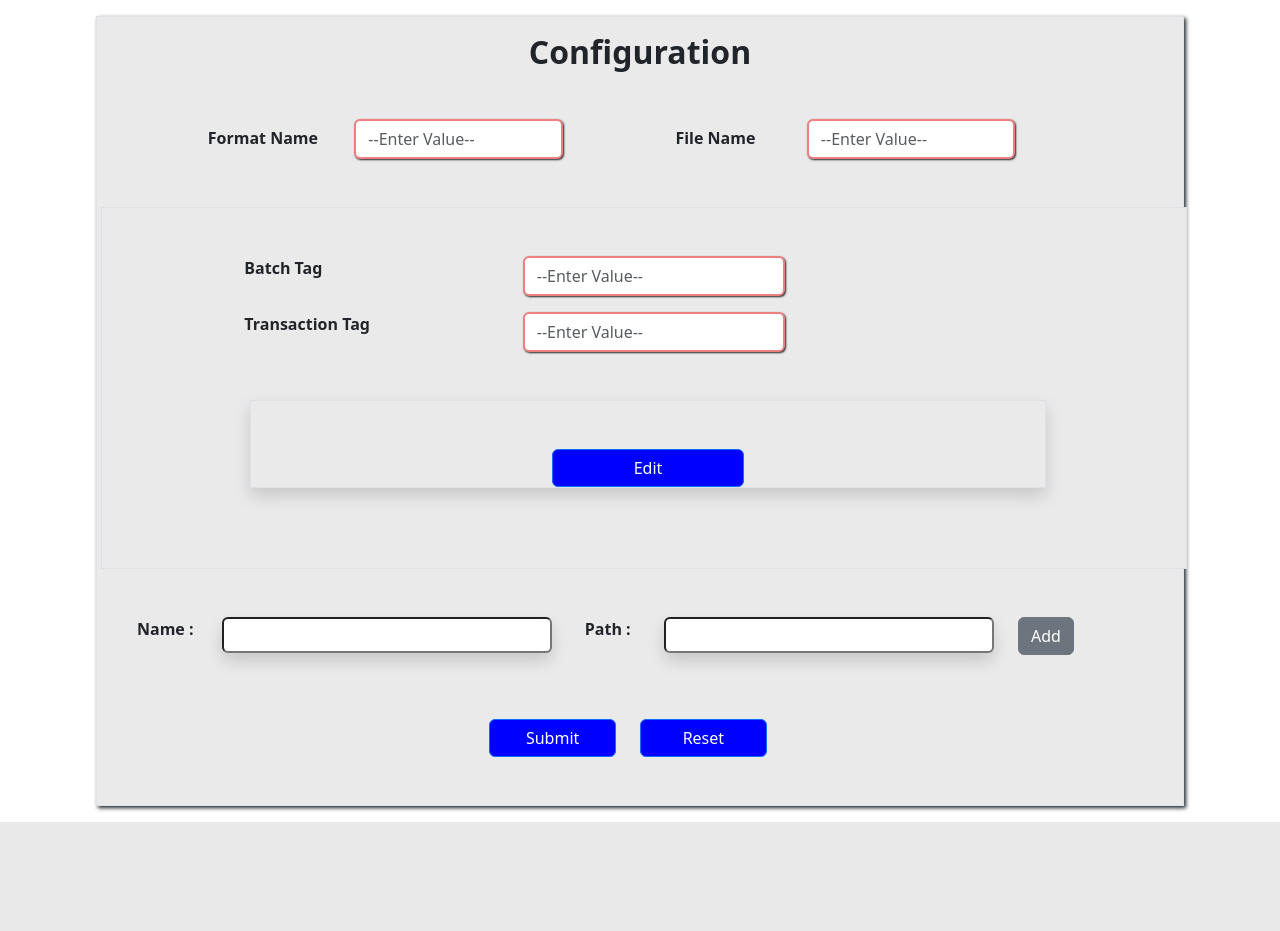
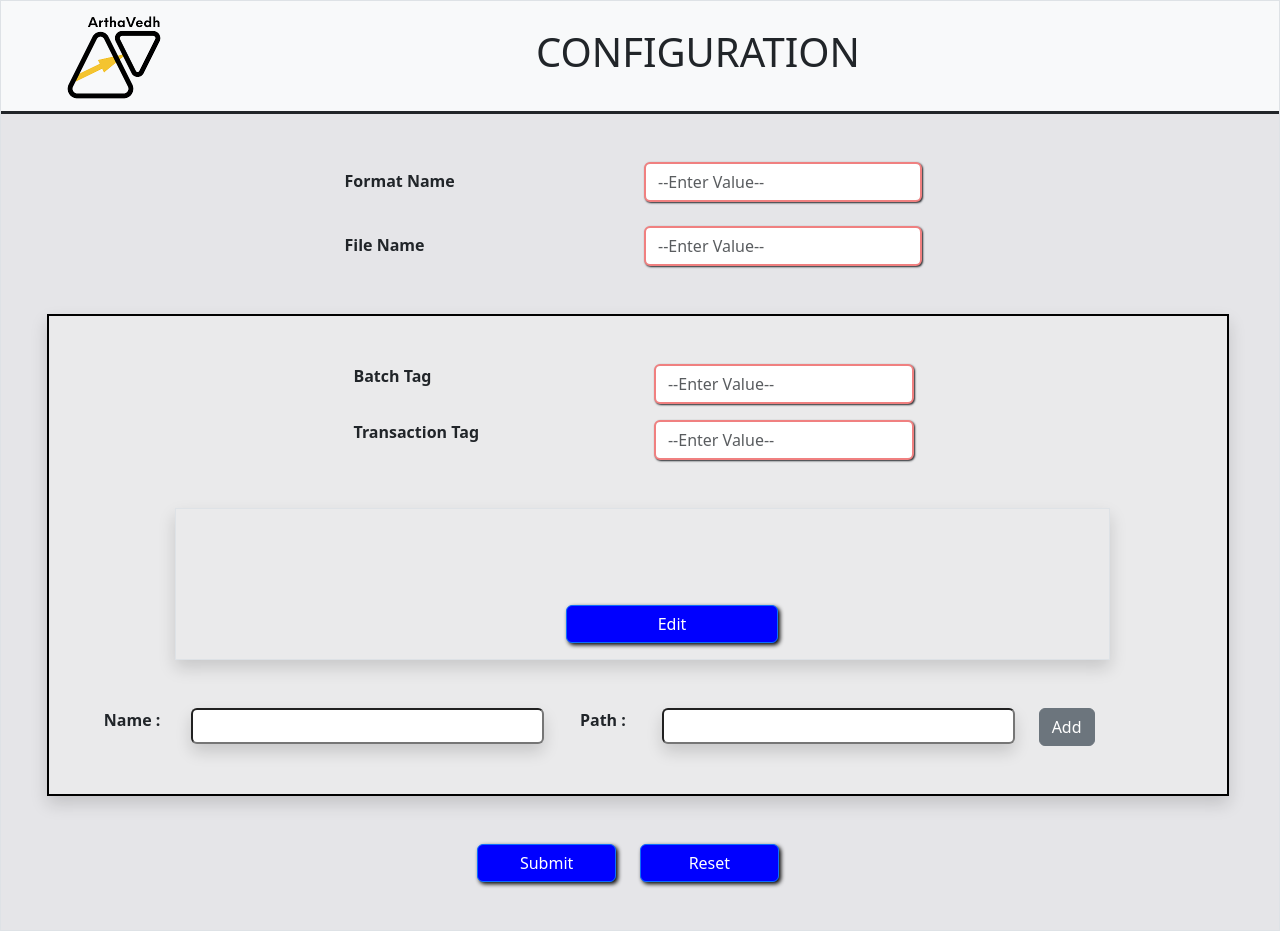
Before and after one commit to AV-Rushi/AVSampleGenerator, a Flask app: template templates/configure.html in a window 1280 px wide. Before the commit the page ends 822 px from the top, so only its background shows below. Run offline with Flask 3, Linux system fonts and the light colour scheme; the template is opened without the code that fills it, so the values that code supplies are empty.

Commit message:
image ,soapsolution,config,index files updated

```diff
--- a/soapSolution.py
+++ b/soapSolution.py
@@ -61,7 +61,7 @@ def shortenurl1():
     ReadFunction.readFile(file,int(batchNo),int(txnNo),int(amtType),float(amount),ccy,ccy1)
     ReadFunction.writeFile(file,str(ccy),str(ccy1),valueDate,ccyCheck,int(cdtrDataChoice),int(dbtrDataChoice),int(cdtrAccountLength), int(dbtrAccountLength),chkCdtrBic,cdtrBic,chkCdtrClrSysId,int(radioCdtrCdPrtry),cdtrCd,cdtrPrtry,chkCdtrMmbId,cdtrMmbId,chkCdtrOtherId,cdtrOtherId,chkDbtrBic,dbtrBic,chkDbtrClrSysId,int(radioDbtrCdPrtry),dbtrCd,dbtrPrtry,chkDbtrMmbId,dbtrMmbId,chkDbtrOtherId,dbtrOtherId,int(cdtrAgtDataChoice),int(dbtrAgtDataChoice),cdtrAccountName,dbtrAccountName)
     os.remove("Input\Temp\SampleFile1.xml")
-    return "File Generated Successfully"
+    return render_template("index.html")
 
 @app.route('/configure', methods=['GET', 'POST'])
 def configure():
--- a/templates/configure.html
+++ b/templates/configure.html
@@ -21,142 +21,129 @@
             /* background-color: linen; */
             background-color: rgb(230, 225, 223);
         }
-        #btn{
+        #btnEdit,#btnSubmit,#btnReset{
             background-color:blue;
             color: white;
+            box-shadow: 2px 2px 4px black;
         }
-        #btn:hover{
+        #btnEdit:hover,#btnSubmit:hover,#btnReset:hover{
             background-color: white;
             color: blue;
+
         }
+
+
+
+
     </style>
 </head>
 
 <body>
-    <div class="container-fluid px-5 ">
+<div class=" container-fluid">
     <form action="configure" method="post">
-            <div class="row my-3 mx-5 border" id="configform"
-                style="background-color: rgb(234, 234, 235);box-shadow: 2px 2px 4px;">
-                <div class="col-12 text-center">
-                    <h2 class="fw-bold text-center mt-3 mb-5">Configuration</h2>
+        <div class="row border text-center" id="configform"
+             style="background-color:rgb(229, 229, 232);box-shadow: 2px 2px 4px;">
+            <div class="col-12 p-0" style="background-color:rgb(245, 238, 227)">
+                 <nav class="navbar navbar-expand-lg bg-body-tertiary  p-0 m-0 border-bottom border-dark border-3"
+            style="background-color:rgb(245, 238, 227)">
+            <div class="container-fluid">
+              <a class="navbar-brand" href="#">
+                <img src="{{ url_for('static', filename='arthavedh.png') }}" class="w-50 h-50"> </a>
+
+              <div class="collapse navbar-collapse text-start " id="navbarSupportedContent">
+                <ul class="navbar-nav mx-auto mb-2 mb-lg-0  ">
+                  <h1 style="margin-left: -100px;
+font-size:40px; ">CONFIGURATION</h1>
+                </ul>
+
+              </div>
+            </div>
+          </nav>
+            </div>
+
+            <div class="row justify-content-center px-5">
+                <div class="col-12 col-md-3"></div>
+                <div class="col-12 col-md-3 text-start mt-5">
+                    <label for="formatName" class="col-form-label fw-bold">Format Name</label>
+                </div>
+                <div class="col-12 col-md-4 mt-5">
+                    <input type="text" id="formatName" class="form-control ms-1 w-75"
+                           placeholder="--Enter Value--" value="{{ template }}" name="formatname"/>
+                </div>
+                <div class="col-12 col-md-2"></div>
+                <div class="col-12 col-md-3"></div>
+
+
+                <div class="col-12 col-md-3 text-start mt-4">
+                    <label for="fileName" class="col-form-label fw-bold">File Name</label>
+                </div>
+                <div class="col-12 col-md-4 mt-4">
+                    <input type="text" id="fileName" class="form-control ms-1 w-75"
+                           placeholder="--Enter Value--" value="{{ file }}" name="filename"/>
+                </div>
+                <div class="col-12 col-md-2"></div>
+
+
+                <div class="row border border-black border-2 mt-5 py-5 text-center ms-2 mb-5 shadow" style="background-color: rgb(234, 234, 235); ">
+                    <div class="col-12 col-md-1"></div>
+                    <div class="col-12 col-md-10 text-center px-5">
+                        <div class="row ">
+                            <div class="col-12 col-md-2"></div>
+
+                            <div class="col-12 col-md-3 text-start">
+                                <label for="batchlevel" class=" fw-bold">Batch Tag</label>
                             </div>
                             <div class="col-12 col-md-1"></div>
-                <div class="col-12 col-md-5 text-center ">
+                            <div class="col-12 col-md-5 text-center">
+                                <input type="text" id="batchlevel" class="form-control ms-1 w-75"
+                                       placeholder="--Enter Value--" value="{{ batchtag }}" name="batchelement"/>
+                            </div>
+
+                            <div class="col-12 col-md-2"></div>
+
+                            <div class="col-12 col-md-3 text-start mt-3">
+                                <label for="transactionlevel" class=" fw-bold">Transaction Tag</label>
+                            </div>
+                            <div class="col-12 col-md-1"></div>
+
+                            <div class="col-12 col-md-5 my-3 ">
+                                <input type="text" id="transactionlevel" class="form-control ms-1 w-75"
+                                       placeholder="--Enter Value--" value="{{ txntag }}" name="transactionelement"/>
+                            </div>
+                            <div class="col-12 col-md-1"></div>
+
+                        </div>
+                    </div>
+                    <div class="col-12 col-md-1"></div>
+
+                    <div class="row  mx-3 mt-3 pt-3 px-3 ms-1 text-center" id="edit_section">
+                        <div class="col-12 col-md-1"></div>
+                        <div class="col-12 col-md-10 border shadow ">
+                            <div class="row mt-5 text-start ms-5">
+                                {% for row in data %}
+                                <div class="col-12 col-md-6">
                                     <div class="row">
-                        <div class="col-12 col-md-4">
-                            <label for="formatName" class="col-form-label fw-bold">Format Name</label>
+                                        <div class="col-12 col-md-1 mt-3">
+                                            <input class="form-check-input" type="checkbox" value="1"
+                                                   id="flexCheckChecked" checked>
                                         </div>
-                        <div class="col-12 col-md-8">
-                            <input type="text" id="formatName" class="form-control ms-1 w-75"
-                                placeholder="--Enter Value--"  value="{{ template }}" name="formatname" />
+                                        <div class="col-12 col-md-4 mt-2">
+                                            <label for="BrnchId" class="col-form-label fw-bold">{{ row[0] }}</label>
+                                        </div>
+                                        <div class="col-12 col-md-7 mt-2">
+                                            <input type="text" id="BrnchId" class="form-control shadow ms-1 w-75 "
+                                                   placeholder="--Enter Value--" name="filename" value="{{ row[1] }}"/>
                                         </div>
                                     </div>
                                 </div>
-
-
-                <div class="col-12 col-md-5 text-center">
-                    <div class="row">
-                        <div class="col-12 col-md-4">
-                            <label for="fileName" class="col-form-label fw-bold">File Name</label>
-                        </div>
-                        <div class="col-12 col-md-8">
-                            <input type="text" id="fileName" class="form-control ms-1 w-75"
-                                placeholder="--Enter Value--" value="{{ file }}" name="filename" />
+                                {% endfor %}
+                                <div class="col-12 col-md-12 text-center mt-5 mb-3">
+                                    <button type="button" class="btn btn-primary w-25" id="btnEdit">Edit</button>
                                 </div>
                             </div>
                         </div>
                         <div class="col-12 col-md-1"></div>
-
-
-                <div class="row border px-5 ms-1 mt-5 py-5" style="background-color: rgb(234, 234, 235)">
-                    <div class="col-12 col-md-1"></div>
-                    <div class="col-12 col-md-10">
-                        <div class="row">
-                            <div class="col-12 col-md-4">
-                                <label for="batchlevel" class=" fw-bold">Batch Tag</label>
                     </div>
-                            <div class="col-12 col-md-8">
-                                <input type="text" id="batchlevel" class="form-control ms-1 w-50"
-                                    placeholder="--Enter Value--" value="{{ batchtag }}"  name="batchelement" />
-                            </div>
-
-                            <div class="col-12 col-md-4 mt-3">
-                                <label for="transactionlevel" class=" fw-bold">Transaction Tag</label>
-                            </div>
-                            <div class="col-12 col-md-8 my-3 ">
-                                <input type="text" id="transactionlevel" class="form-control ms-1 w-50"
-                                    placeholder="--Enter Value--"  value="{{ txntag }}" name="transactionelement" />
-                            </div>
-                        </div>
-                    </div>
-                    <div class="col-12 col-md-1"></div>
-
-                    <div class="row  mx-3 my-3 py-3 px-3 ms-1" id="edit_section">
-                        <div class="col-12 col-md-1"></div>
-                        <div class="col-12 col-md-10 border shadow">
-                            <div class="row">
-                                {% for row in data %}
-                                <div class="col-12 col-md-6">
-                                    <div class="row">
-                                        <div class="col-12 col-md-1 mt-2">
-                                            <input class="form-check-input" type="checkbox" value="1"
-                                                id="flexCheckChecked" checked>
-                                        </div>
-                                        <div class="col-12 col-md-4">
-                                            <label for="BrnchId" class="col-form-label fw-bold">{{ row[0] }}</label>
-                                        </div>
-                                        <div class="col-12 col-md-7">
-                                            <input type="text" id="BrnchId" class="form-control shadow ms-1 w-75 mt-1"
-                                                placeholder="--Enter Value--" name="filename" value="{{ row[1] }}" />
-                                        </div>
-                                    </div>
-                                </div>
-                                {% endfor %}
-                                <div class="col-12 col-md-12 text-center mt-5">
-                                    <button type="button" class="btn btn-primary w-25" id="btn">Edit</button>
-                                </div>
-
-                            </div>
-                        </div>
-                        <div class="col-12 col-md-1"></div>
-                    </div>
-                </div>
-
-
-                <div class="row" id="container">
-                    <div class="col-12 col-md-1 text-center mt-5 mb-3 ms-4 ">
-                        <label class="fw-bold">Name :</label>
-                    </div>
-                    <div class="col-12 col-md-4 mt-5">
-                        <input type="text" class="shadow py-1 rounded w-100 text-start">
-                    </div>
-                    <div class="col-12 col-md-1 text-center mt-5 mb-3">
-                        <label class="fw-bold">Path :</label>
-                    </div>
-                    <div class="col-12 col-md-4 mt-5">
-                        <input type="text" class="shadow py-1 rounded w-100 text-start mb-3">
-                    </div>
-
-                    <div class="col-12 col-md-1 mt-5 text-start ">
-                        <button id="add-button" class=" btn btn-secondary rounded mb-3">Add</button>
-                    </div>
-                </div>
-
-
-                <div class="row">
-                    <div class="col-12 col-md-6 text-end">
-                        <button type="submit" class="btn btn-primary mt-5 mb-5 w-25" id="btn">Submit</button>
-                    </div>
-                    <div class="col-12 col-md-6 text-start">
-                        <button type="reset" class="btn btn-primary mt-5 mb-5 w-25" id="btn">Reset</button>
-                    </div>
-                </div>
-            </div>
-        </form>
-    </div>
-
-    <script src="add-remove-textbox.js"></script>
-
 
 
                     <script>
@@ -203,10 +190,44 @@
                         container.appendChild(removeButton);
                     });
 
+
                     </script>
+
+                    <div class="row" id="container">
+                        <div class="col-12 col-md-1 text-center mt-5  ms-4 ">
+                            <label class="fw-bold">Name :</label>
+                        </div>
+                        <div class="col-12 col-md-4 mt-5">
+                            <input type="text" class="shadow py-1 rounded w-100 text-start">
+                        </div>
+                        <div class="col-12 col-md-1 text-center mt-5 ">
+                            <label class="fw-bold">Path :</label>
+                        </div>
+                        <div class="col-12 col-md-4 mt-5">
+                            <input type="text" class="shadow py-1 rounded w-100 text-start ">
+                        </div>
+
+                        <div class="col-12 col-md-1 mt-5 text-start ">
+                            <button id="add-button" class=" btn btn-secondary rounded ">Add</button>
+                        </div>
+                    </div>
 
 
 
+                </div>
+
+                <div class="row">
+                        <div class="col-12 col-md-6 text-end">
+                            <button type="submit" class="btn btn-primary mb-5 w-25" id="btnSubmit">Submit</button>
+                        </div>
+                        <div class="col-12 col-md-6 text-start">
+                            <button type="reset" class="btn btn-primary mb-5 w-25" id="btnReset">Reset</button>
+                        </div>
+                    </div>
+            </div>
+        </div>
+    </form>
+</div>
 
 
 <script src="https://cdn.jsdelivr.net/npm/bootstrap@5.3.0-alpha1/dist/js/bootstrap.bundle.min.js"
```
Also changed, not shown: templates/index.html (+52 -7 lines), static/loading1.gif (added). Lines whose indentation alone changed are shown as unchanged.
